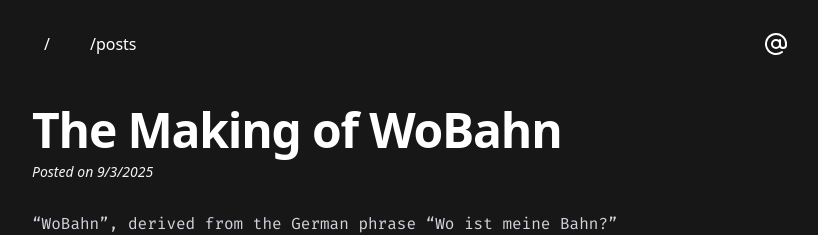
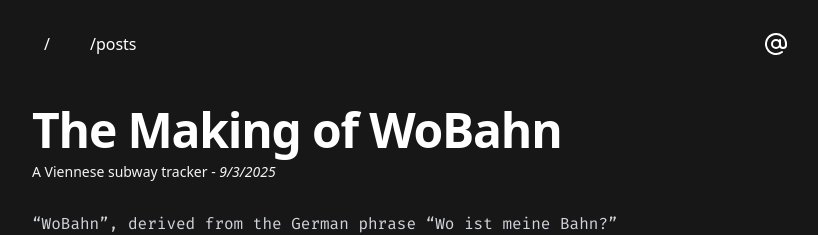
Before and after one commit to vascYT/vasc.dev, an Astro site: page /posts/wobahn in a window 1280 px wide. Shown: the top 235 px of the page, without its empty margins (228-1046 px from the left). Built offline with nearby package versions, Linux system fonts and the light colour scheme; Astro itself is replaced by a stand-in of ours; no server answers; some icons are missing.

Commit message:
add description to WoBahn post & update layout

```diff
--- a/src/layouts/PostLayout.astro
+++ b/src/layouts/PostLayout.astro
@@ -5,16 +5,16 @@ const { title, description, date } = Astro.props.frontmatter;
 ---
 
 <Layout title={`${title} • vasc.dev`} description={description}>
-  <div class="mb-7 mt-3">
+  <div class="mt-3 mb-7">
     <h1 class="text-4xl font-bold tracking-tight sm:text-5xl">
       {title}
     </h1>
-    <div class="mt-2 text-gray-100">
-      <p>{description}</p>
-      <p class="text-sm italic">
-        Posted on {new Date(date).toLocaleDateString()}
-      </p>
-    </div>
+    <p class="mt-2 text-sm font-light text-gray-100">
+      {description && `${description} -`}
+      <span class="italic">
+        {new Date(date).toLocaleDateString()}
+      </span>
+    </p>
   </div>
   <article class="prose prose-invert font-fira pb-10">
     <slot />
--- a/src/pages/posts/wobahn.md
+++ b/src/pages/posts/wobahn.md
@@ -1,6 +1,7 @@
 ---
 layout: ../../layouts/PostLayout.astro
 title: The Making of WoBahn
+description: A Viennese subway tracker
 date: 2025-09-03
 ---
 
```
